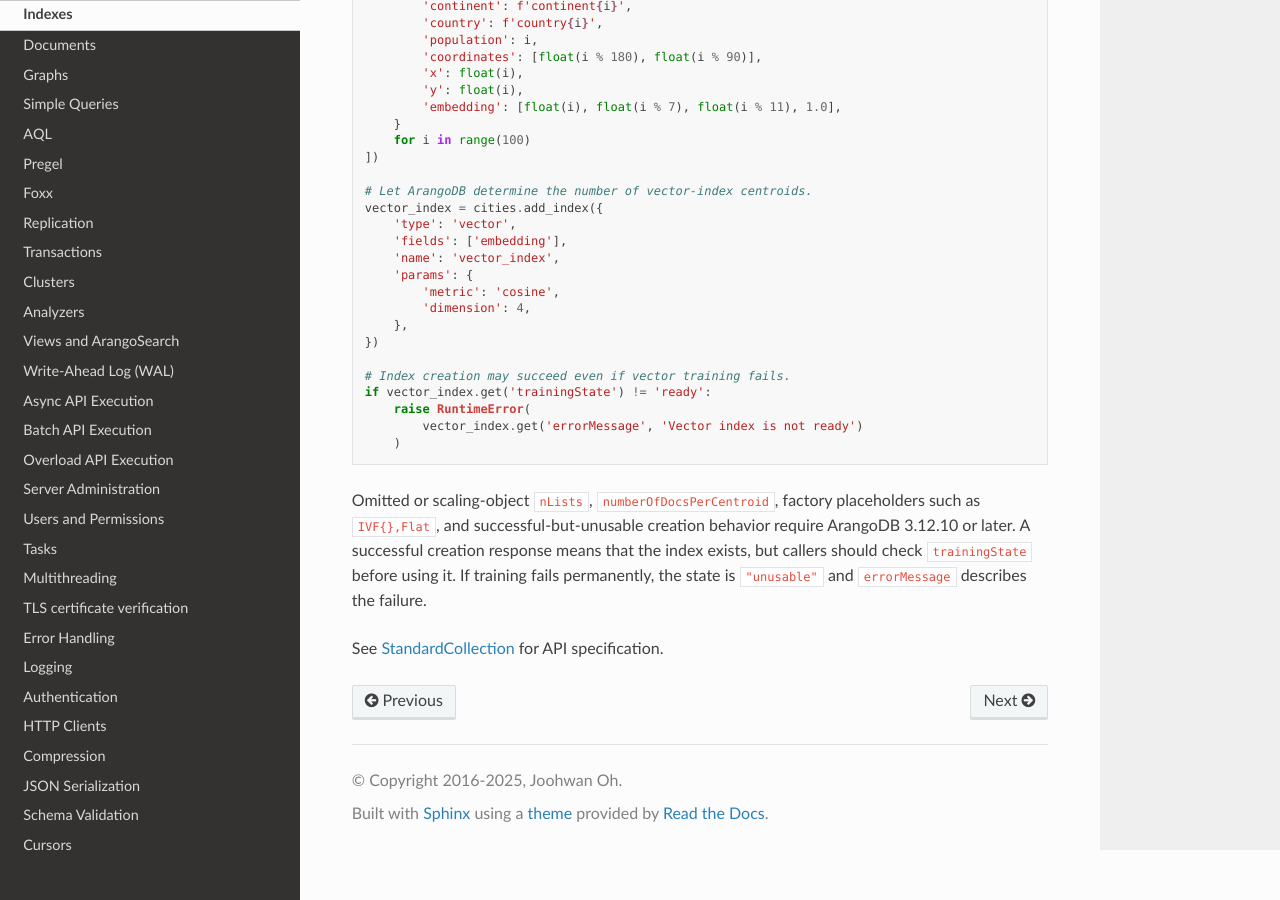
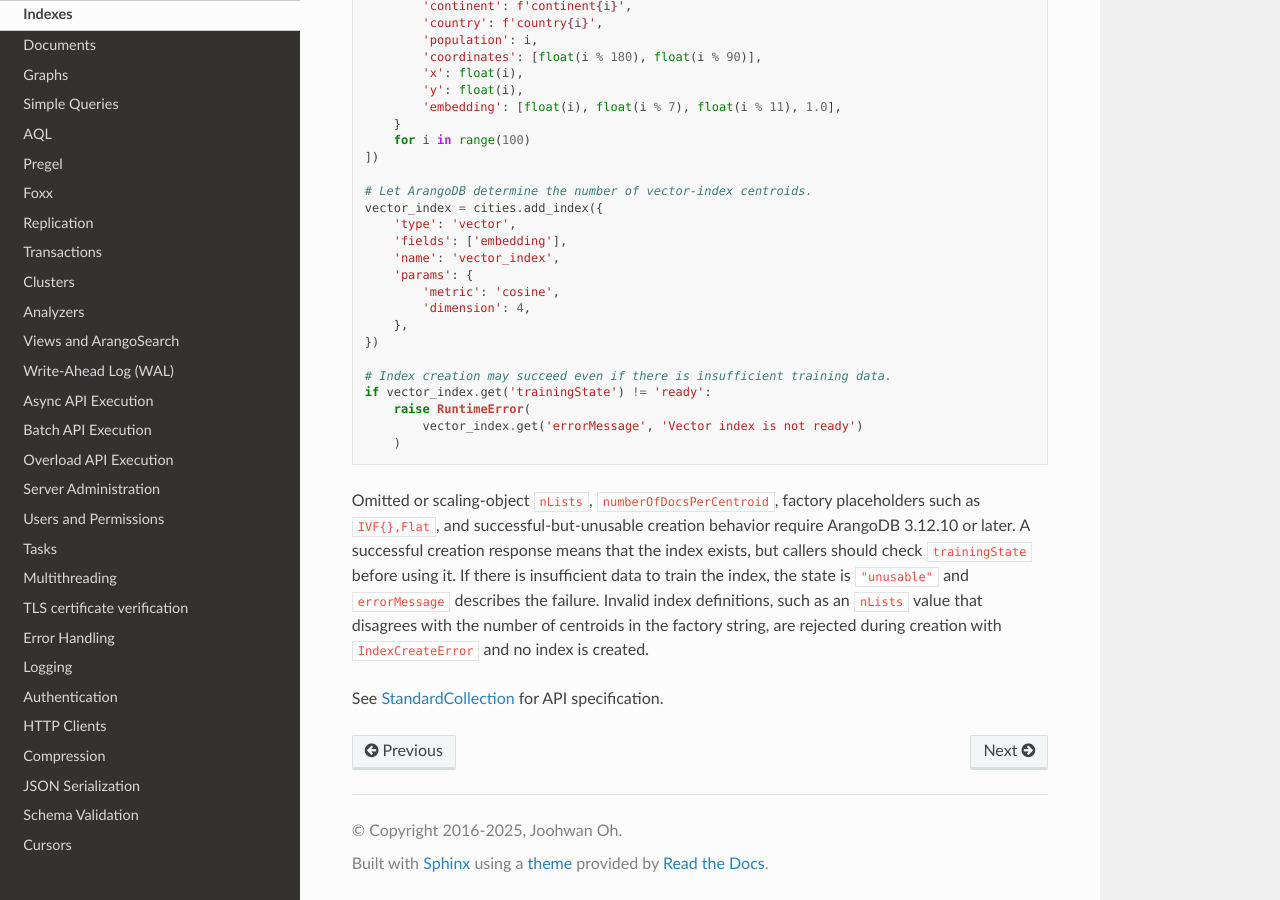
Before and after one commit to arangodb/python-arango, a Sphinx documentation site: the page built from docs/indexes.rst, in a window 1280 px wide and 900 px high, scrolled down 1235 px. Built offline with Sphinx 7.4.7 and the Read the Docs theme 3.1.0, drawn with Linux system fonts in a browser that asks for light colours.

```diff
--- a/docs/indexes.rst
+++ b/docs/indexes.rst
@@ -88,7 +88,7 @@ on fields ``_from`` and ``_to``. For more information on indexes, refer to
         },
     })
 
-    # Index creation may succeed even if vector training fails.
+    # Index creation may succeed even if there is insufficient training data.
     if vector_index.get('trainingState') != 'ready':
         raise RuntimeError(
             vector_index.get('errorMessage', 'Vector index is not ready')
@@ -98,7 +98,10 @@ Omitted or scaling-object ``nLists``, ``numberOfDocsPerCentroid``, factory
 placeholders such as ``IVF{},Flat``, and successful-but-unusable creation
 behavior require ArangoDB 3.12.10 or later. A successful creation response
 means that the index exists, but callers should check ``trainingState`` before
-using it. If training fails permanently, the state is ``"unusable"`` and
-``errorMessage`` describes the failure.
+using it. If there is insufficient data to train the index, the state is
+``"unusable"`` and ``errorMessage`` describes the failure. Invalid index
+definitions, such as an ``nLists`` value that disagrees with the number of
+centroids in the factory string, are rejected during creation with
+``IndexCreateError`` and no index is created.
 
 See :ref:`StandardCollection` for API specification.
```
Also changed, not shown: 3 other files.
